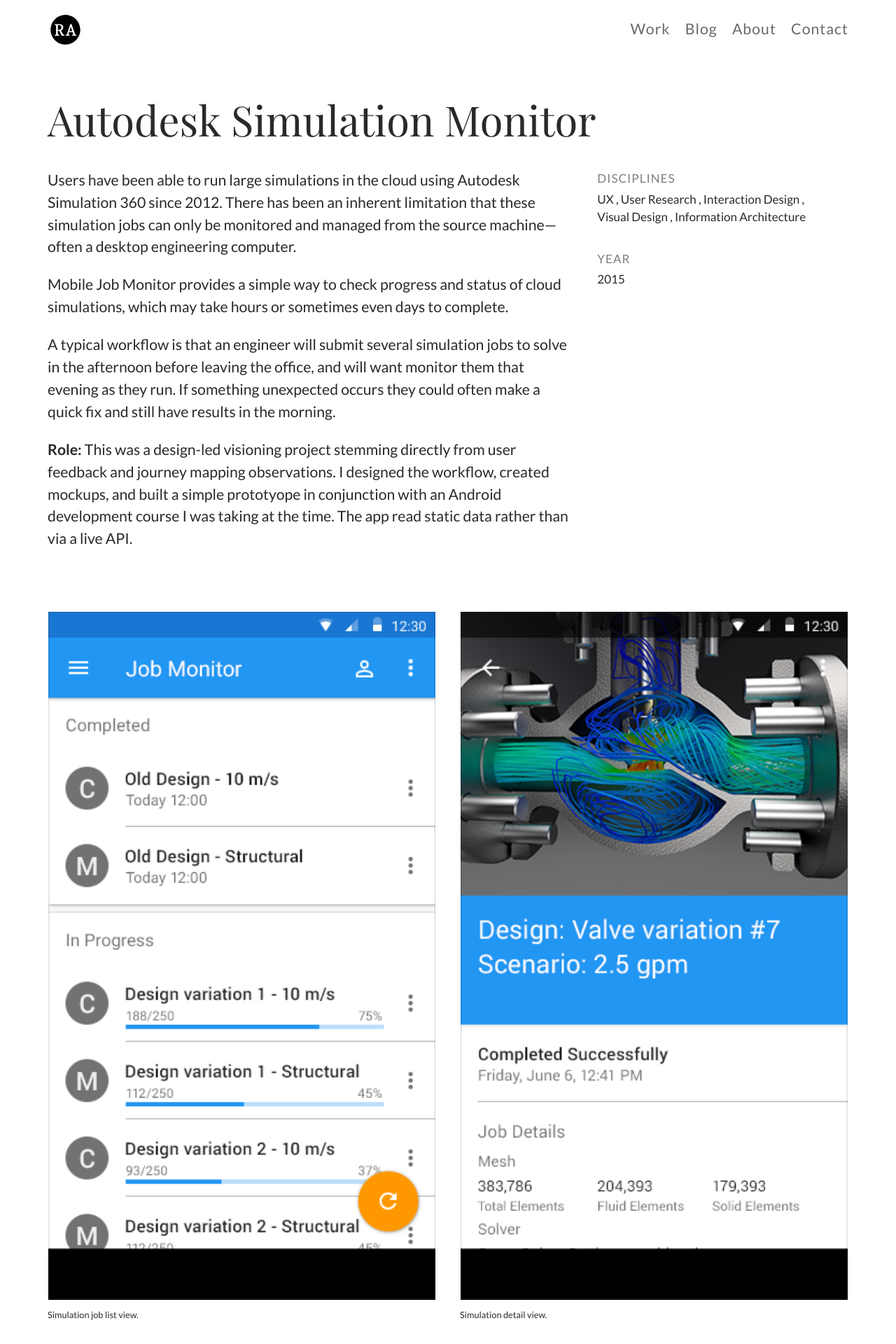
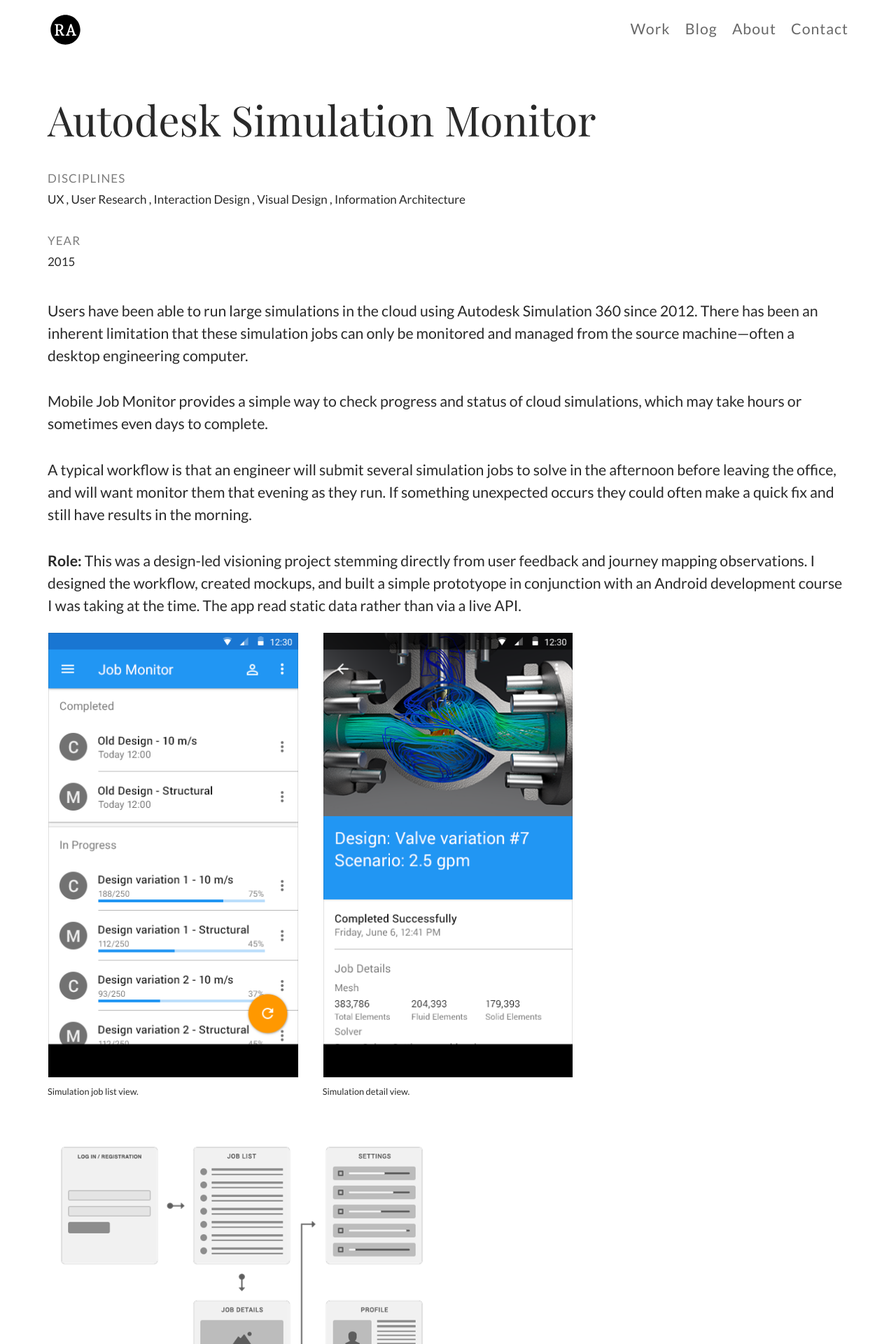
Before and after one commit to arnaudin/arnaudin.github.io, a Jekyll site: the page built from _projects/autodesk-mobile-job-monitor.md, in a window 1280 px wide. Shown: the top 1920 px of the page at 70% size. Built offline with Jekyll 4.4.1, drawn with Linux system fonts in a browser that asks for light colours; nearby versions of some CDN libraries.

Commit message:
Update layouts

```diff
--- a/_layouts/project.html
+++ b/_layouts/project.html
@@ -29,8 +29,7 @@
 <div class="project-wrapper">
 
     <div class="project-info">
-        <section class="project-intro paragraph-normal">{{ page.intro | markdownify }}</section>
-        <aside class="project-details">
+        <section class="project-details">
             <div class="project-detail-wrapper">
 
                 {% if page.disciplines %}
@@ -60,14 +59,14 @@
                     </div>
                 {% endif %}
             </div>
-        </aside>
+        </section>
     </div>
 
-    <section>
-        {% for entry in page.content_layout %}
-            {% include layout.html %}
-        {% endfor %}
-    </section>
+    <section class="project-intro paragraph-normal">{{ page.intro | markdownify }}</section>
+
+    {% for entry in page.content_layout %}
+        {% include layout.html %}
+    {% endfor %}
 
     {% if page.content %}
         <section class="additional-content-wrapper">
--- a/_sass/site/base/_typography.scss
+++ b/_sass/site/base/_typography.scss
@@ -70,7 +70,7 @@
 }
 
 .paragraph-normal,
-.paragraph-normal p {
+/* .paragraph-normal p*/ {
   margin-bottom: var(--paragraph-spacing);
   font-size: var(--font-size-body);
 }
--- a/_sass/site/layouts/_post.scss
+++ b/_sass/site/layouts/_post.scss
@@ -65,7 +65,7 @@
       }
 
       @include grid-media(desktop) {
-        @include grid-column-from-to(2,8);
+        @include grid-column-from-to(1,12);
       }
     }
   }
--- a/_sass/site/layouts/_project.scss
+++ b/_sass/site/layouts/_project.scss
@@ -4,24 +4,17 @@
   .project-info {
     @extend .grid-container;
 
-    .project-intro {
-      @include grid-column(12);
-
-      @include grid-media(tablet) {
-        @include grid-column(12);
-      }
-
-      @include grid-media(desktop) {
-        @include grid-column-from-to(1,8);
-      }
-    }
-
     .project-details {
       @include grid-column(12);
+    }
+  }
 
-      @include grid-media(desktop) {
-        @include grid-column-from-to(9,12);
-      }
+  .project-intro {
+    @extend .grid-container;
+    @include grid-column-from-to(1,12);
+
+    p {
+      @include grid-column(12);
     }
   }
 
@@ -70,7 +63,7 @@
       }
 
       @include grid-media(desktop) {
-        @include grid-column-from-to(2,8);
+        @include grid-column-from-to(1,12);
       }
     }
   }
@@ -101,3 +94,9 @@
     }
   }
 }
+
+.additional-content {
+  p {
+    margin-bottom: 1rem;
+  }
+}
```
Also changed, not shown: _projects/autodesk-mobile-job-monitor.md (+1 -1 lines).
